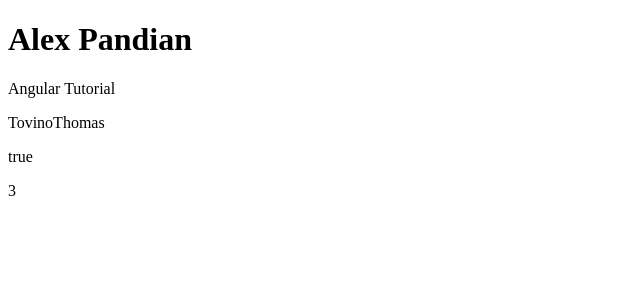
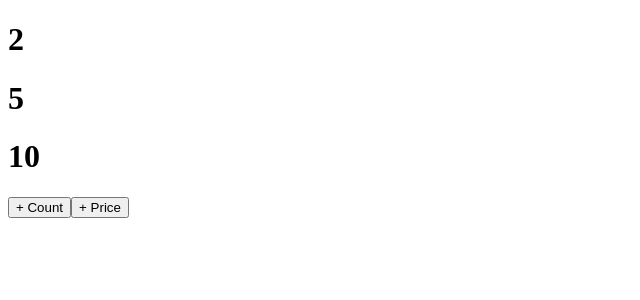
Before and after one commit to Rishab-RajHR/Angular-21, an Angular app: page / in a window 1280 px wide. Shown: the top 300 px of the page, without its empty margins (0-640 px from the left). Built offline with nearby package versions, Linux system fonts and the light colour scheme.

Commit message:
Signals Deep Dive

```diff
--- a/src/app/app.html
+++ b/src/app/app.html
@@ -1,6 +1,15 @@
-<h1>Alex Pandian</h1>
+<!-- <h1>{{count()}}</h1>
+<h1>{{doubleCount()}}</h1>
 
-<p>{{name}}</p>
-<p>{{username}}</p>
-<p>{{isAdmin}}</p>
-<p>{{count}}</p>
+<button (click)="increment()">Increment</button> -->
+
+<!-- <h1>{{name()}}</h1>
+
+<button (click)="setCount()">Set</button> -->
+
+<h1>{{count()}}</h1>
+<h1>{{price()}}</h1>
+<h1>{{total()}}</h1>
+
+<button (click)="updateCount()">+ Count</button>
+<button (click)="updatePrice()">+ Price</button>
--- a/src/app/app.ts
+++ b/src/app/app.ts
@@ -1,16 +1,35 @@
-import { Component, signal } from '@angular/core';
-import { RouterOutlet } from '@angular/router';
+import { Component, computed, effect, signal } from '@angular/core';
 
 @Component({
-  imports: [RouterOutlet],
+  imports: [],
   selector: 'app-root',
   styleUrl: './app.css',
   templateUrl: './app.html',
 })
 export class App {
-  protected readonly title = signal('angular-tut');
-  name = "Angular Tutorial";
-  username = "TovinoThomas";
-   isAdmin = true;
-   count = 3;
+  //  count = signal(0);
+  //  name = signal('Angular');
+
+  //  setCount(){
+  //     this.count.set(2);
+  //  }
+
+  count = signal(2);
+  price = signal(5);
+  // doubleCount = computed(() => this.count() * 2);
+
+  total = computed(() => this.count() * this.price());
+  constructor(){
+      effect(() => {
+          console.log("Total:", this.total());
+      })
+  }
+
+   updateCount() {
+      this.count.update(c => c + 1);
+   }
+
+   updatePrice(){
+     this.price.update(p => p + 1);
+   }
 }
```
